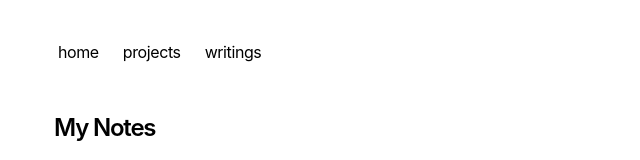
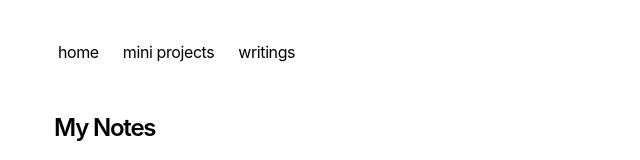
Before and after one commit to kerixyz/kerixyz.github.io, a Next.js app: page /notebook in a window 1280 px wide. Shown: the top 160 px of the page, without its empty margins (298-938 px from the left). Built offline with nearby package versions, Linux system fonts and the light colour scheme.

Commit message:
shortened mont

```diff
--- a/app/components/nav.tsx
+++ b/app/components/nav.tsx
@@ -5,7 +5,7 @@ const navItems = {
     name: 'home',
   },
   '/notebook': {
-    name: 'projects'
+    name: 'mini projects'
   },
   '/blog': {
     name: 'writings',
--- a/app/notebook/utils.ts
+++ b/app/notebook/utils.ts
@@ -83,7 +83,7 @@ export function formatDate(date: string, includeRelative = false) {
   }
 
   let fullDate = targetDate.toLocaleString('en-US', {
-    month: 'long',
+    month: 'short',
     day: 'numeric',
     year: 'numeric',
   });
```
